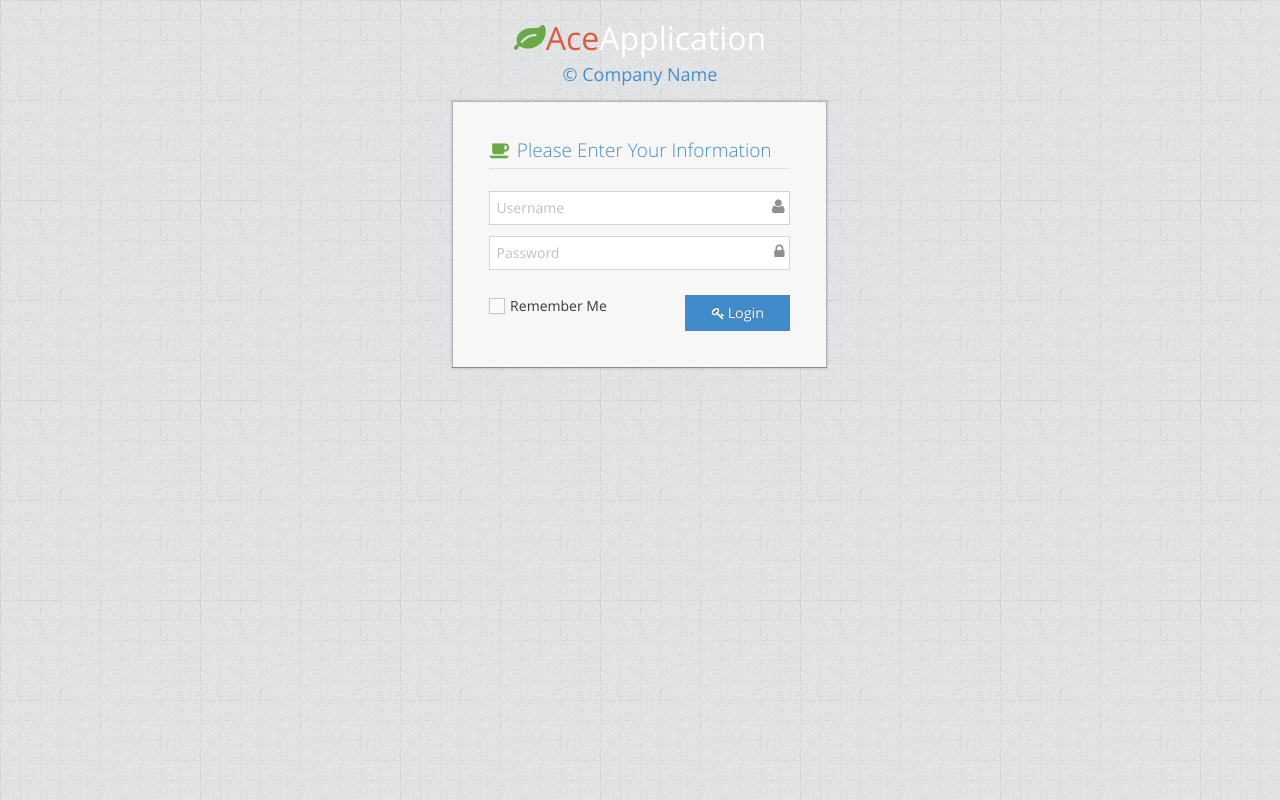
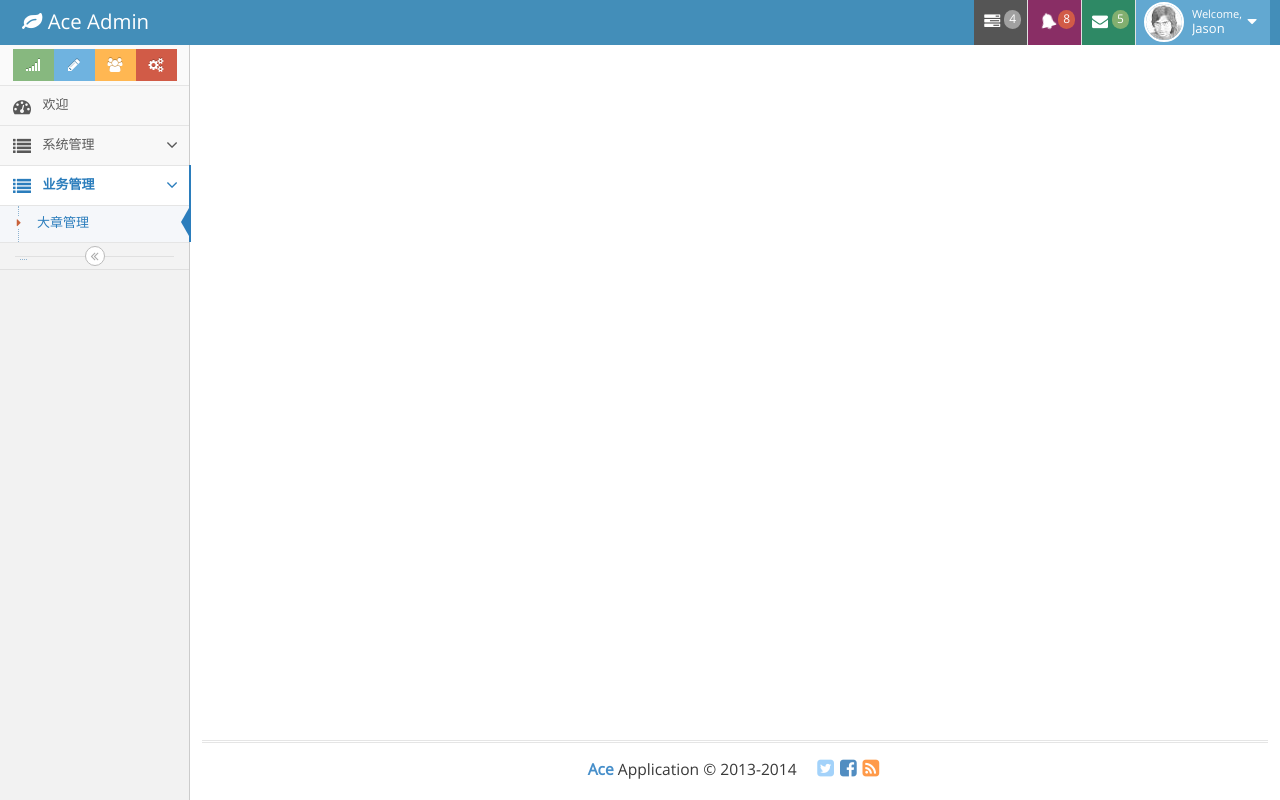
Before and after one commit to LimitDr/imooc-springcloud-Vue, a Vue app in the folder admin/: page / in a window 1280 px wide. Before the commit this address led to /login. Built offline with nearby package versions, Linux system fonts and the light colour scheme; the HTML template or start-up script is replaced by a standard one.

Commit message:
1. 路由修改 去掉了admin

```diff
--- a/admin/src/router.js
+++ b/admin/src/router.js
@@ -17,13 +17,16 @@
         path: '/login',
         component: Login
     },{
-        path: '/admin',
+        path: '/',
+        name: "admin",
         component: Admin,
         children: [{
             path: 'welcome',
+            name: "welcome",
             component: Welcome,
         },{
             path: 'business/chapter',
+            name: "business/chapter",
             component: Chapter,
         }]
     }]
--- a/admin/src/views/Admin.vue
+++ b/admin/src/views/Admin.vue
@@ -355,7 +355,7 @@
 
         <ul class="nav nav-list">
           <li class="" id="welcome-sidebar">
-            <router-link to="/admin/welcome">
+            <router-link to="/welcome">
               <i class="menu-icon fa fa-tachometer"></i>
               <span class="menu-text"> 欢迎 </span>
             </router-link>
@@ -407,7 +407,7 @@
 
             <ul class="submenu">
               <li class="active" id="business-chapter-sidebar">
-                <router-link to="/admin/business/chapter">
+                <router-link to="/business/chapter">
                   <i class="menu-icon fa fa-caret-right"></i>
                   大章管理
                 </router-link>
@@ -483,10 +483,6 @@
     $('body').attr('class', 'no-skin');
   },
   methods: {
-    login(){
-      this.$router.push("/admin");
-    },
-
     // 菜单激活样式：id是当前点击菜单的id
     activeSidebar: function (id){
       $("#" + id).siblings().removeClass("active");
--- a/admin/src/views/Login.vue
+++ b/admin/src/views/Login.vue
@@ -81,7 +81,7 @@
   },
   methods: {
     login(){
-      this.$router.push("/admin");
+      this.$router.push("/welcome");
     }
   }
 }
```
